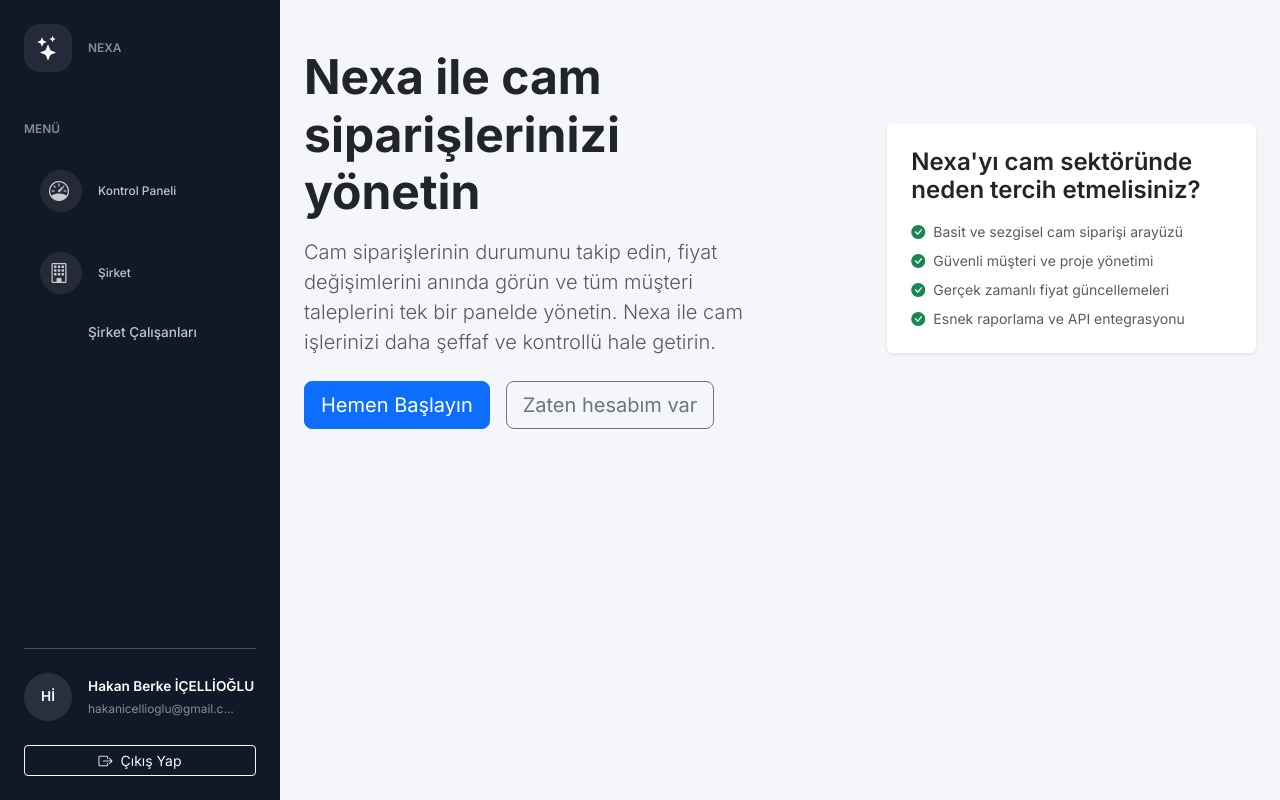
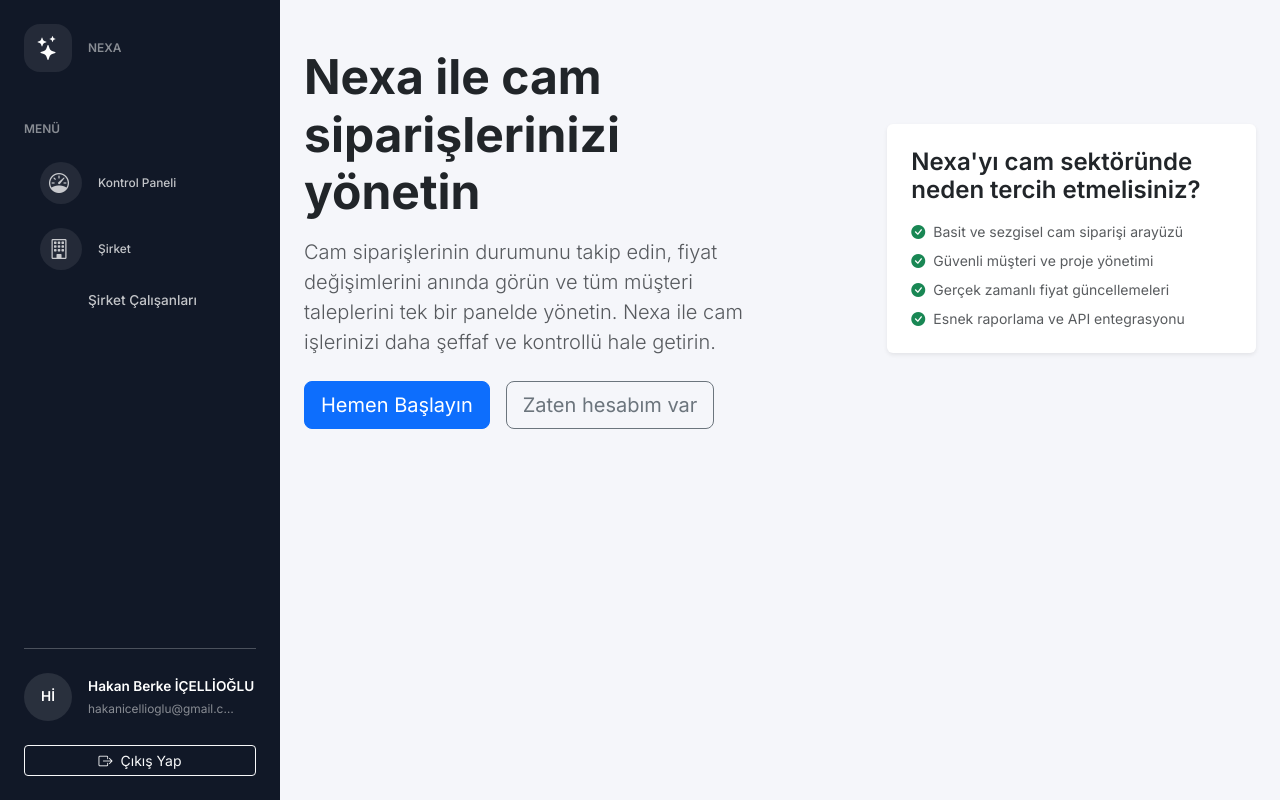
Before and after one commit to hakanicellioglu/nexa, a PHP site: page /index.php in a window 1280 px wide. Run offline with PHP 8.4, Linux system fonts and the light colour scheme; a user stored in the database is signed in.

Commit message:
Reduce sidebar nav button height

```diff
--- a/sidebar.php
+++ b/sidebar.php
@@ -78,7 +78,7 @@ if (function_exists('mb_strtoupper')) {
                     }
                 }
                 $isActive = $currentPage === basename($item['href']) || $isChildActive;
-                $linkClasses = 'nav-link d-flex align-items-center gap-3 px-3 py-3 rounded-4';
+                $linkClasses = 'nav-link d-flex align-items-center gap-3 px-3 py-2 rounded-4';
                 if ($isActive) {
                     $linkClasses .= ' active';
                 }
@@ -152,7 +152,7 @@ if (function_exists('mb_strtoupper')) {
                         }
                     }
                     $isActive = $currentPage === basename($item['href']) || $isChildActive;
-                    $linkClasses = 'nav-link d-flex align-items-center gap-3 px-3 py-3 rounded-4';
+                    $linkClasses = 'nav-link d-flex align-items-center gap-3 px-3 py-2 rounded-4';
                     if ($isActive) {
                         $linkClasses .= ' active';
                     }
```
